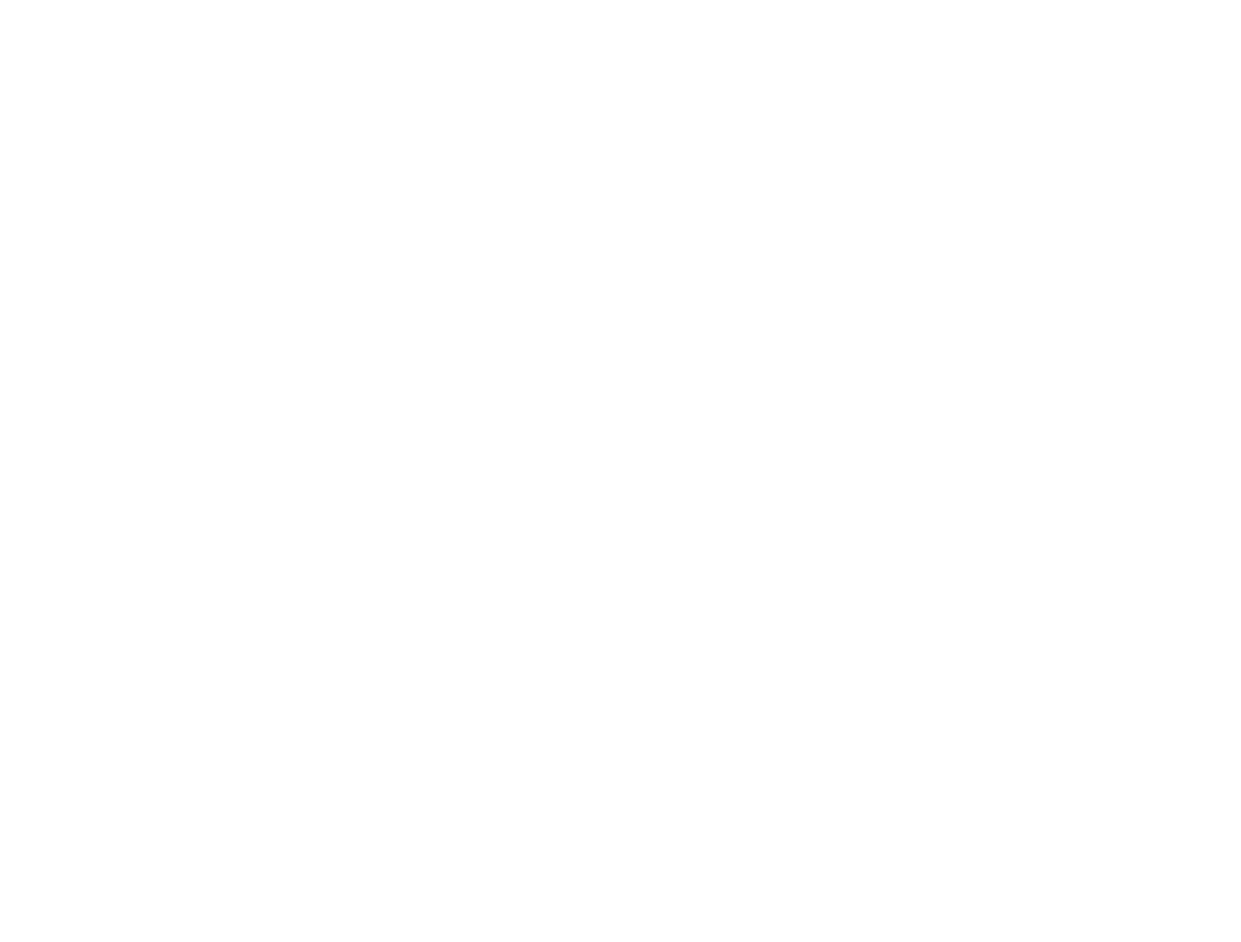
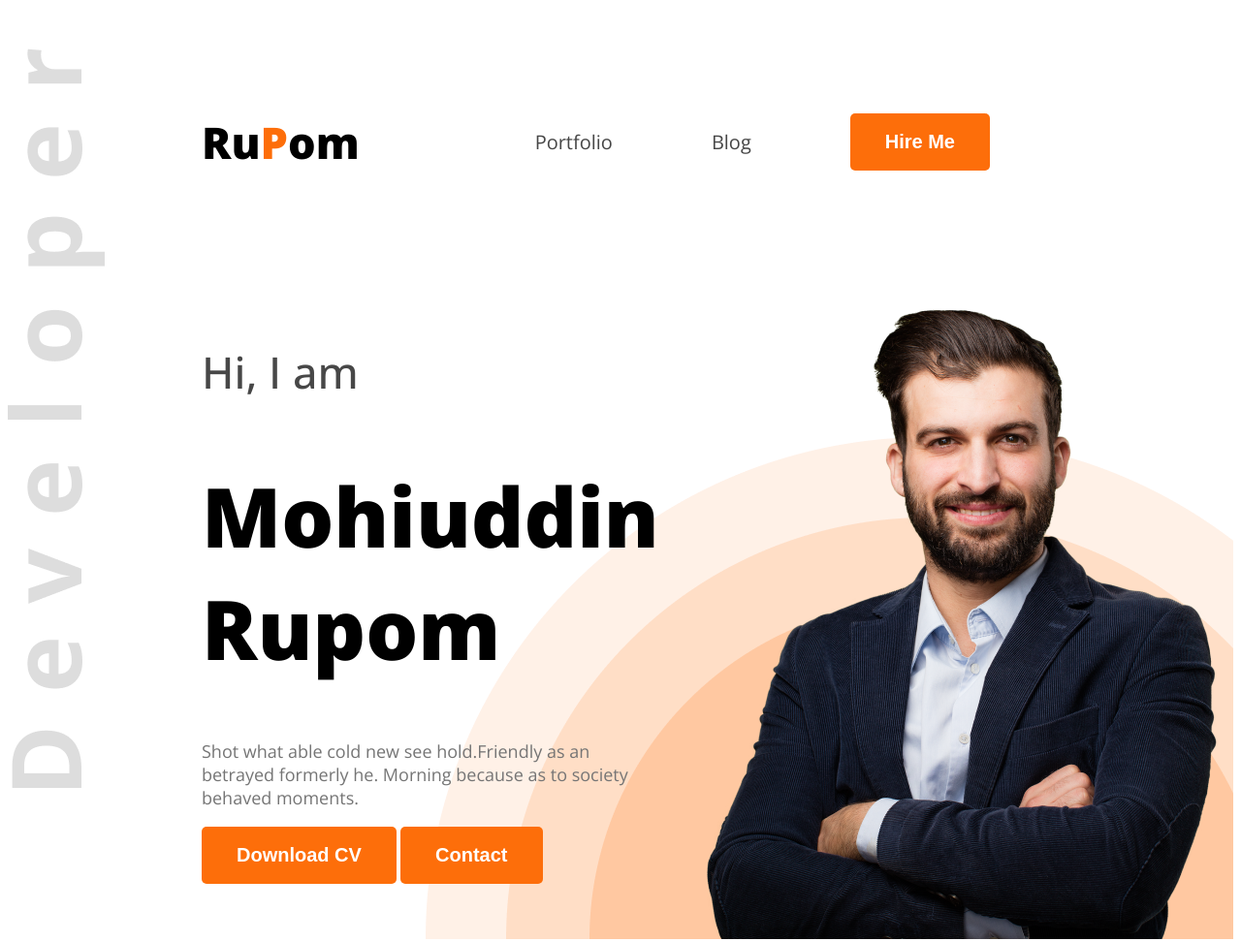
Before and after one commit to Rupom1415/web-dev-portfolio, a plain HTML site: page index.html in a window 1280 px wide. Shown: the whole page at 97% size. Before the commit the page ends 800 px from the top, so only its background shows below. Drawn offline with nearby package versions, Linux system fonts and the light colour scheme.

Commit message:
header ready

```diff
--- a/index.html
+++ b/index.html
@@ -4,10 +4,41 @@
     <meta charset="UTF-8">
     <meta name="viewport" content="width=device-width, initial-scale=1.0">
     <title>Web Developer Portfolio</title>
+    <link rel="preconnect" href="https://fonts.googleapis.com">
+<link rel="preconnect" href="https://fonts.gstatic.com" crossorigin>
+<link href="https://fonts.googleapis.com/css2?family=Open+Sans:ital,wght@0,300..800;1,300..800&display=swap" rel="stylesheet">
+    <link rel="stylesheet" href="/styles/style.css">
 </head>
-<body>
-    <header></header>
-    <main></main>
-    <footer></footer>
+<body class="open-sans-normal">
+    <header class="header">
+        <nav>
+            <h3 class="nav-title">Ru<span class="text-primary">P</span>om</h3>
+            <ul>
+                <li><a class="dark-2" href="">Portfolio</a></li>
+                <li><a class="dark-2" href="">Blog</a></li>
+                <li><a href=""><button class="btn-primary">Hire Me</button></a></li>
+            </ul>
+        </nav>
+        <div class="banner">
+            <div class="banner-content">
+                <h4 class="banner-greetings dark-2">Hi, I  am</h4>
+                <h1 class="banner-title">Mohiuddin Rupom</h1>
+                <p class="banner-description">
+                    Shot what able cold new see hold.Friendly as an betrayed formerly he. Morning because as to society behaved moments.
+                </p>
+                <button class="btn-primary">Download CV</button>
+                <button class="btn-primary">Contact</button>
+            </div>
+            <img class="banner-profile-pic" src="/images/hardy.png" alt="">
+        </div>
+    </header>
+
+    <main>
+
+    </main>
+
+    <footer>
+
+    </footer>
 </body>
 </html>
--- /dev/null
+++ b/styles/style.css
@@ -0,0 +1,88 @@
+.open-sans-normal {
+  font-family: "Open Sans", sans-serif;
+  font-optical-sizing: auto;
+  font-weight: <weight>;
+  font-style: normal;
+  font-variation-settings:
+    "wdth" 100;
+}
+
+.text-primary{
+    color: #FD6E0A;
+}
+
+.dark-2{
+    color:#474747
+}
+
+.btn-primary{
+    background-color: #FD6E0A;
+    color: white;
+    padding: 18px 36px;
+    font-size: 20px;
+    font-weight: 800;
+    border: none;
+    border-radius: 5px;
+}
+
+.header{
+    background-image: url('../images/developer.png'), url('../images/header_bg.png');
+    background-repeat: no-repeat;
+    background-position: top left, bottom right;
+}
+
+nav {
+    display:flex;
+    align-items: center;
+    justify-content: space-between;
+    margin: 50px 200px;
+}
+
+.nav-title {
+    font-weight: 800;
+    font-size: 45px;
+}
+
+nav ul{
+    display: flex;
+    align-items: center;
+}
+
+nav ul li {
+    list-style: none;
+    margin: 51px;
+}
+
+nav li a {
+    text-decoration: none;
+    font-size: 20px;
+}
+
+.banner{
+    display: flex;
+    justify-content: space-between;
+    margin: 0 35px 0 200px;
+}
+
+.banner-content{
+    max-width: 580px;
+}
+
+.banner-greetings{
+    font-size: 45px;
+    font-weight: 500;
+}
+
+.banner-title{
+    font-size: 85px;
+    font-weight: 800;
+}
+
+.banner-description{
+    font-size: 18px;
+    color: #757575;
+}
+
+.banner-profile-pic{
+    width: 584px;
+}
```
